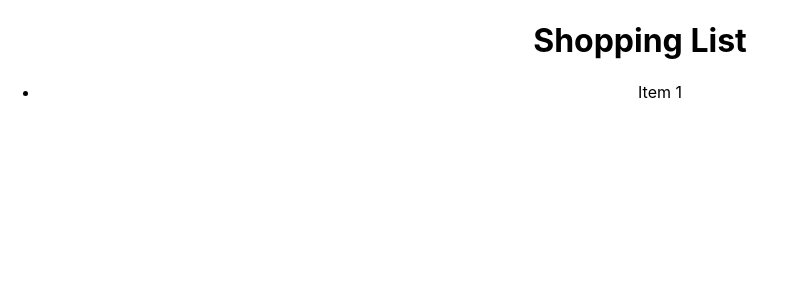
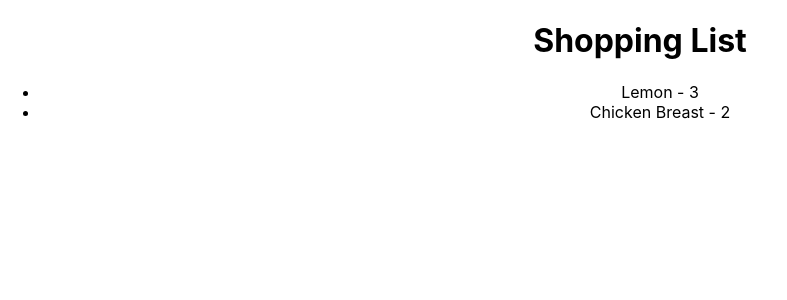
Before and after one commit to omtmana/shopping-app, a React (Create React App) app: page / in a window 1280 px wide. Shown: the top 300 px of the page, without its empty margins (0-787 px from the left). Built offline with nearby package versions, Linux system fonts and the light colour scheme.

Commit message:
Components levels

```diff
--- a/src/App.tsx
+++ b/src/App.tsx
@@ -5,9 +5,22 @@ import ShoppingList from './components/ShoppingList';
 import Greeter from './components/Greeter';
 
 function App() {
+     const items = [
+       {
+         id: 1,
+         product: "Lemon",
+         quantity: 3,
+       },
+       {
+         id: 2,
+         product: "Chicken Breast",
+         quantity: 2,
+       },
+     ];
+
   return (
     <div className="App">
-      <ShoppingList />
+      <ShoppingList items={items}/>
     </div>
   );
 }
--- a/src/components/ShoppingList.tsx
+++ b/src/components/ShoppingList.tsx
@@ -1,23 +1,21 @@
 import React from "react";
 
-function ShoppingList(): JSX.Element {
-   const items = [
-      {
-         id: 1,
-         product: "Lemon",
-         quantity: 3,
-      },
-      {
-         id: 2,
-         product: "Chicken Breast",
-         quantity: 2
-      }
-   ]
+interface Item {
+   id: number;
+   product: string;
+   quantity: number
+}
+interface ShoppingListProps {
+   items: Item[]
+}
+function ShoppingList(props: ShoppingListProps): JSX.Element {
   return (
     <div>
       <h1> Shopping List</h1>
       <ul>
-        <li> Item 1</li>
+        {props.items.map(item => (
+         <li key={item.id}>{item.product} - {item.quantity}</li>
+        ))}
       </ul>
     </div>
   );
```
